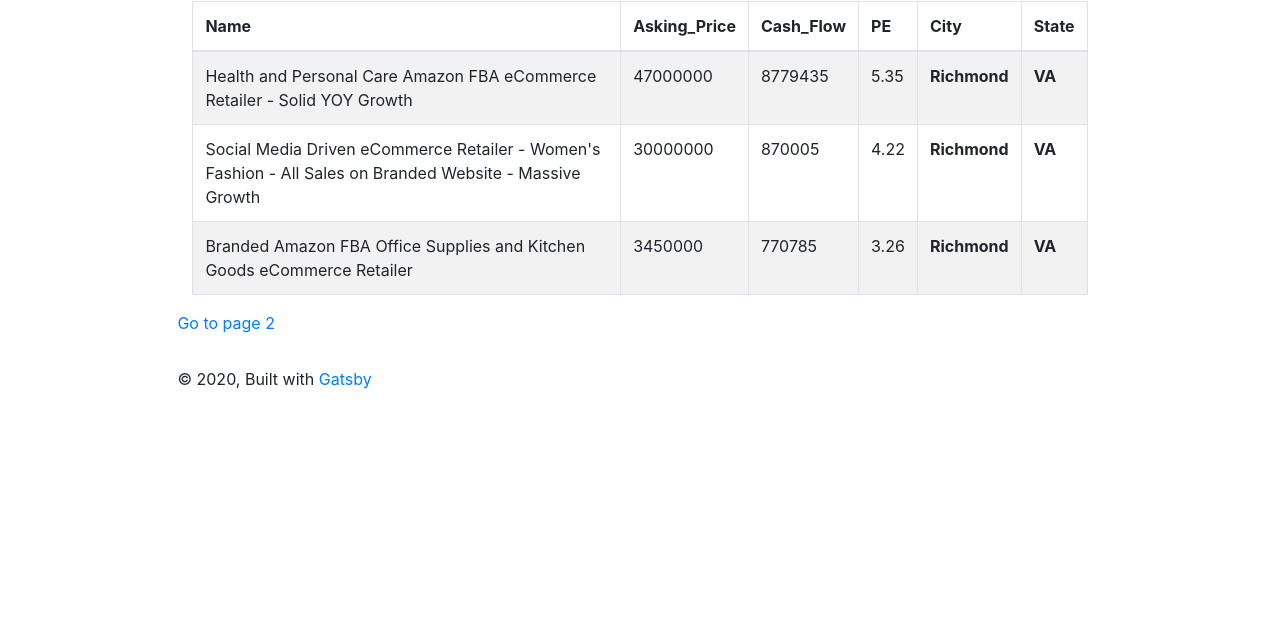
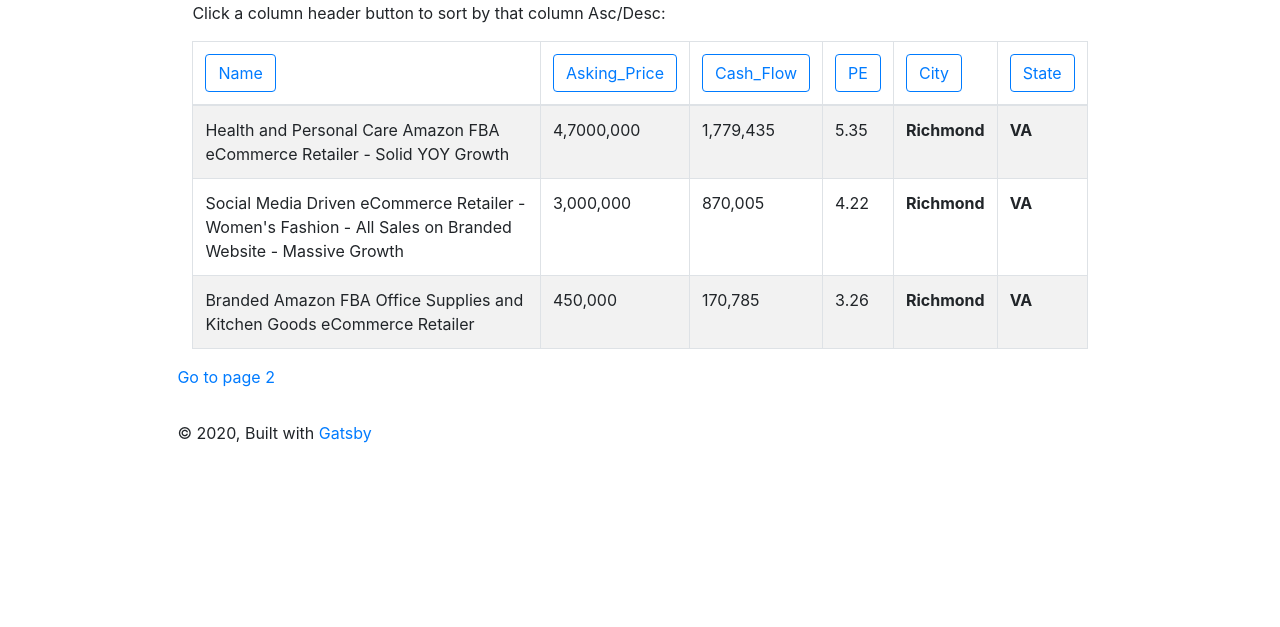
Before and after one commit to scottwcode/biz-buyer-portal, a Gatsby site: page / in a window 1280 px wide. Shown: the part 173-800 px from the top of the page. Built offline with nearby package versions, Linux system fonts and the light colour scheme; Gatsby itself is replaced by a stand-in of ours.

Commit message:
added buttons to table headers

```diff
--- a/src/pages/index.js
+++ b/src/pages/index.js
@@ -5,22 +5,35 @@ import Layout from "../components/layout"
 // import Image from "../components/image"
 import SEO from "../components/seo"
 
-import { Container, Table } from "react-bootstrap"
+import { Container, Table, Button } from "react-bootstrap"
 
 const IndexPage = () => (
   <Layout>
     <SEO title="Home" />
     <Container>
       <h1>Businesses for Sale</h1>
+      <p>Click a column header button to sort by that column Asc/Desc:</p>
       <Table responsive="md" striped bordered hover className="noWrap">
         <thead>
           <tr>
-            <th>Name</th>
-            <th>Asking_Price</th>
-            <th>Cash_Flow</th>
-            <th>PE</th>
-            <th>City</th>
-            <th>State</th>
+            <th>
+              <Button variant="outline-primary">Name</Button>{" "}
+            </th>
+            <th>
+              <Button variant="outline-primary">Asking_Price</Button>{" "}
+            </th>
+            <th>
+              <Button variant="outline-primary">Cash_Flow</Button>{" "}
+            </th>
+            <th>
+              <Button variant="outline-primary">PE</Button>{" "}
+            </th>
+            <th>
+              <Button variant="outline-primary">City</Button>{" "}
+            </th>
+            <th>
+              <Button variant="outline-primary">State</Button>{" "}
+            </th>
           </tr>
         </thead>
         <tbody>
@@ -29,8 +42,8 @@ const IndexPage = () => (
               Health and Personal Care Amazon FBA eCommerce Retailer - Solid YOY
               Growth
             </td>
-            <td>47000000</td>
-            <td>8779435</td>
+            <td>4,7000,000</td>
+            <td>1,779,435</td>
             <td>5.35</td>
             <th>Richmond</th>
             <th>VA</th>
@@ -40,8 +53,8 @@ const IndexPage = () => (
               Social Media Driven eCommerce Retailer - Women's Fashion - All
               Sales on Branded Website - Massive Growth
             </td>
-            <td>30000000</td>
-            <td>870005</td>
+            <td>3,000,000</td>
+            <td>870,005</td>
             <td>4.22</td>
             <th>Richmond</th>
             <th>VA</th>
@@ -51,8 +64,8 @@ const IndexPage = () => (
               Branded Amazon FBA Office Supplies and Kitchen Goods eCommerce
               Retailer
             </td>
-            <td>3450000</td>
-            <td>770785</td>
+            <td>450,000</td>
+            <td>170,785</td>
             <td>3.26</td>
             <th>Richmond</th>
             <th>VA</th>
```
Also changed, not shown: src/pages/page-2.js (+6 -6 lines).
